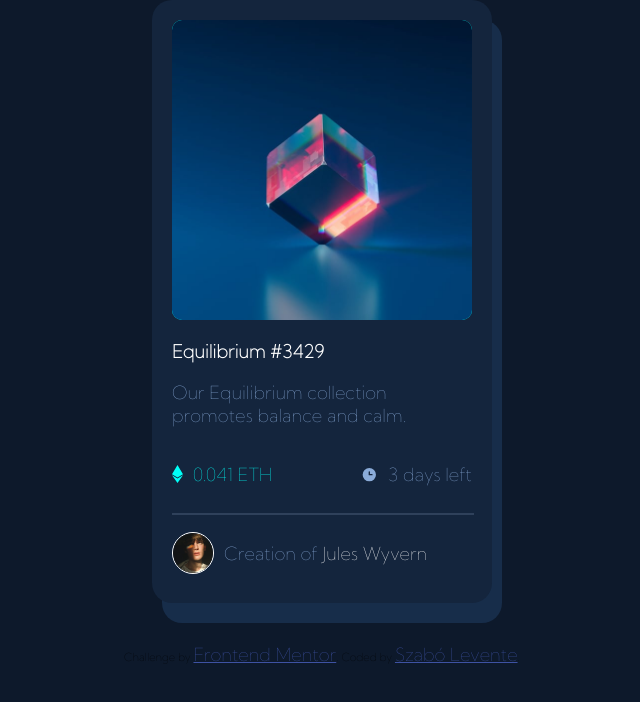
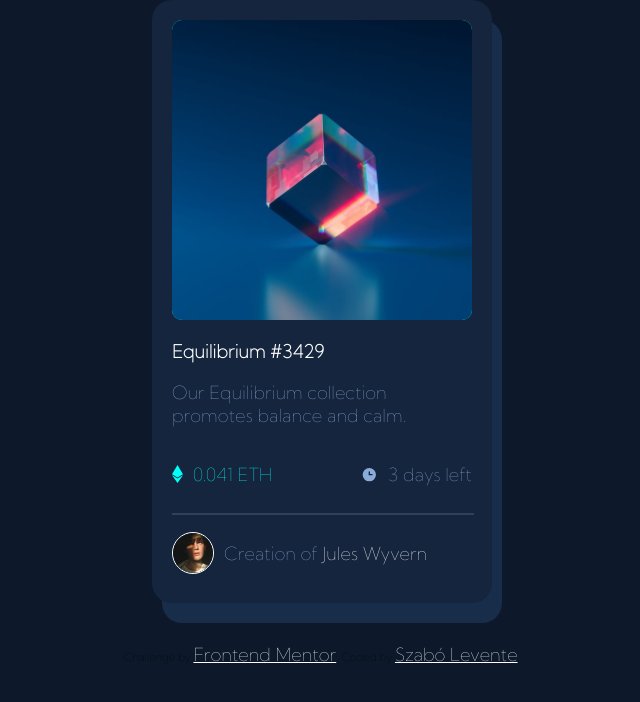
Before and after one commit to SzaboLeventeDev/nft_preview_card, a plain HTML site: page index.html in a window 1280 px wide. Shown: the whole page, without its empty margins (318-958 px from the left). Drawn offline with Linux system fonts and the light colour scheme.

Commit message:
change the color of the attribution link.

```diff
--- a/style.css
+++ b/style.css
@@ -111,7 +111,7 @@ p{
     text-align: center;
     margin-top: 40px;
 }
-.attribution a { color: hsl(228, 45%, 44%); }
+.attribution a { color: white; }
 /* @media screen and (width < 1040px) {
     .body{
         width: 100%;
```
